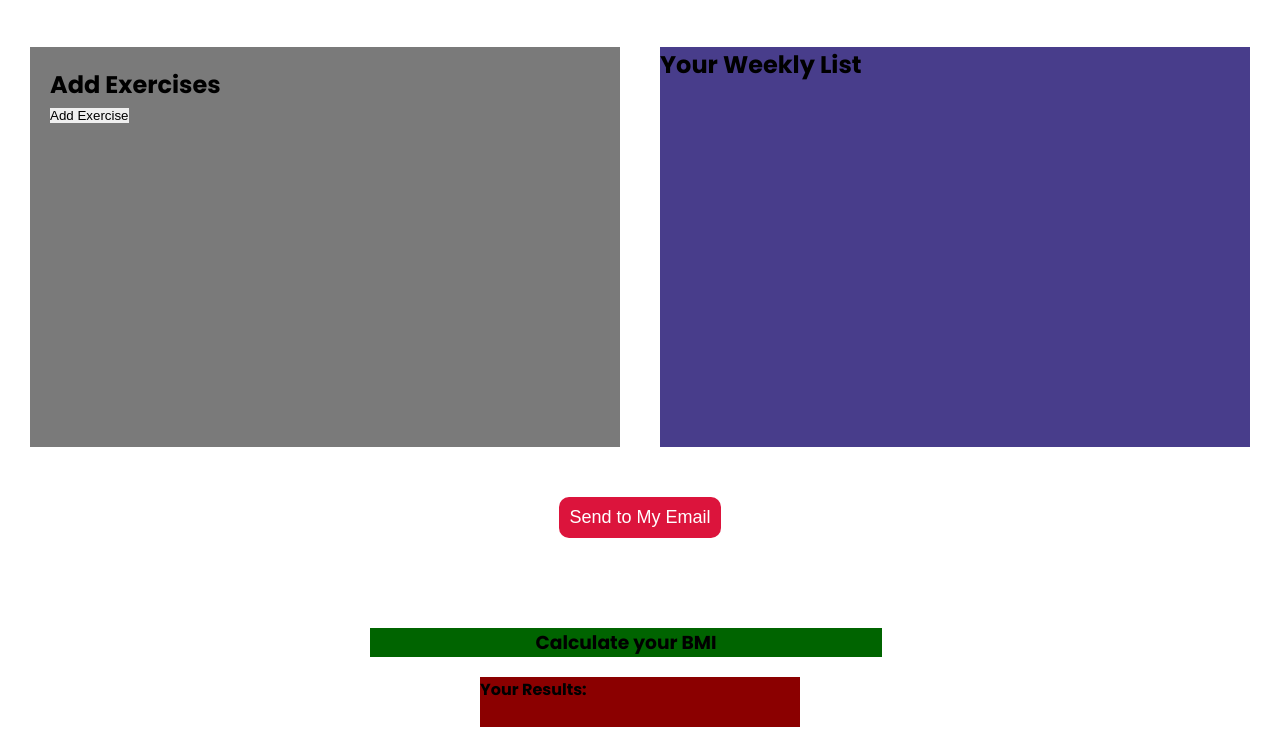
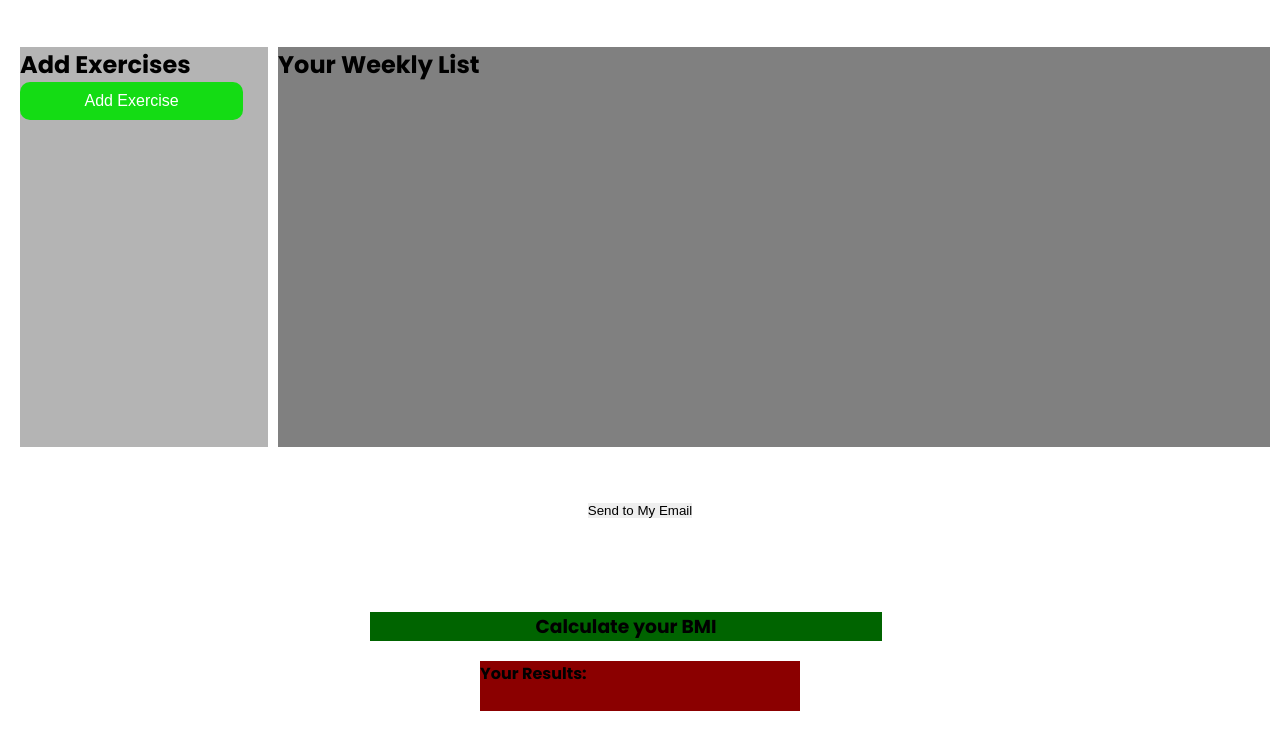
Before and after one commit to dushanka-dev/fitness-buddy, a plain HTML site: page index.html in a window 1280 px wide. Shown: the part 71-800 px from the top of the page. Drawn offline with Linux system fonts and the light colour scheme.

Commit message:
Add div grid bg colours and btn styles

```diff
--- a/assets/css/style.css
+++ b/assets/css/style.css
@@ -20,59 +20,44 @@ body {
     margin-right: 20px;
 }
 
+/* Buttons */
+
+#add-btn {
+    background-color: rgb(20, 220, 20);
+    color: #fff;
+    width: 90%;
+    font-size: 16px;
+    padding: 10px 5px;
+    border-radius: 10px;
+    cursor: pointer;
+}
+
+#add-btn:hover {
+    background-color: #fff;
+    color: rgb(20, 220, 20);
+    border: 1px solid rgb(20, 220, 20);
+}
+
 /* Exercise Section */
 
 #exercise-container {
     display: grid;
-    grid-template-columns: 50% 50%;
+    grid-template-columns: 20% 80%;
     height: 50vh;
-    margin: 50px 30px;
+    column-gap: 10px;
+    margin: 50px 20px;
 }
 
 .exercise-list {
-    background-color: rgb(122, 122, 122);
-    margin-right: 20px;
-    padding: 20px;
-}
-
-.exercise-table {
-    width: 95%;
-    margin: 10px;
-    border-spacing: 10px;
-}
-
-.exercise-table th {
-    background-color: darkturquoise;
-}
-
-.exercise-table td {
-    background-color: forestgreen;
-    color: #fff;
-}
-
-.exercise-table table, th, td {
-    padding: 10px;
-    border: 2px solid #fff;
-    margin: 15px;
+    background-color: rgb(180, 180, 180);
 }
 
 .calender {
-    background-color: darkslateblue;
-    margin-left: 20px;
+    background-color: grey;
 }
 
 
 .submit-container {
-    text-align: center;
-}
-
-.submit-btn {
-    background-color: crimson;
-    color: #fff;
-    font-size: 18px;
-    padding: 10px;
-    border-radius: 10px;
-    cursor: pointer;
     text-align: center;
 }
 
```
